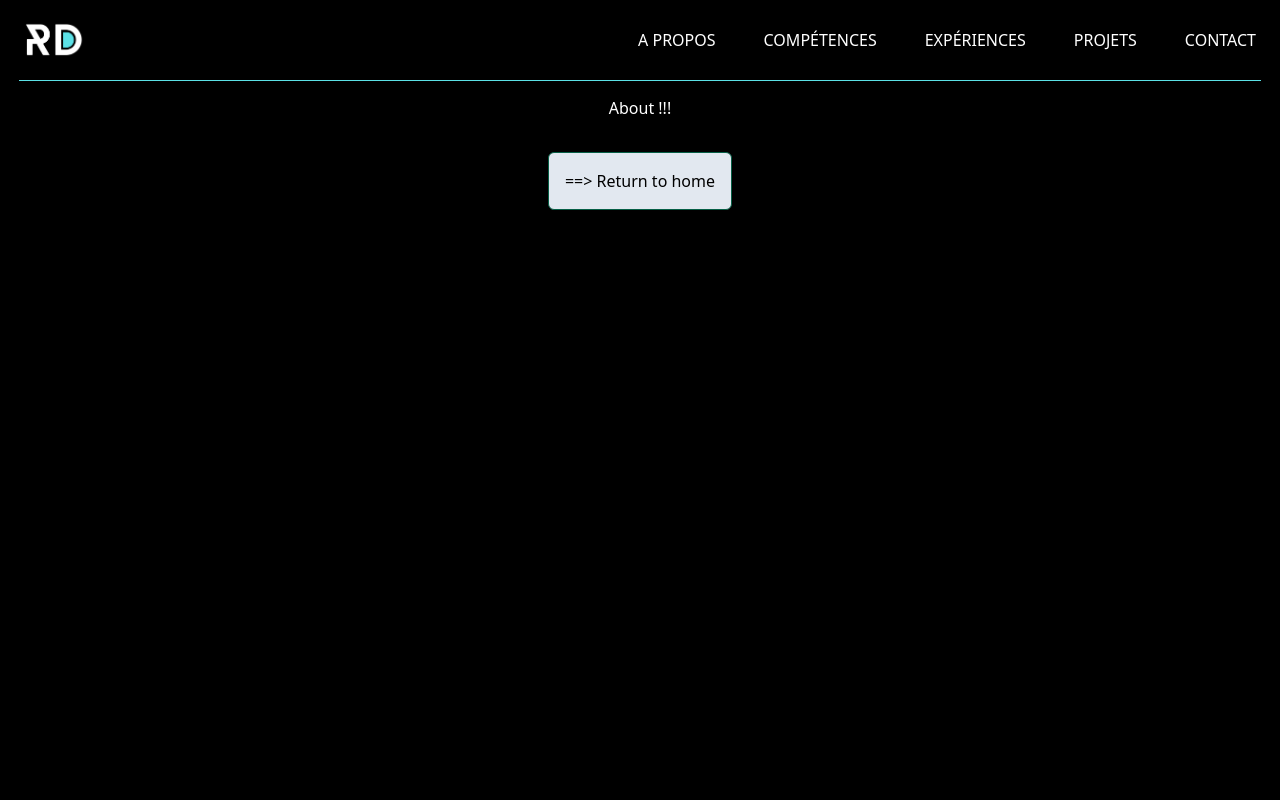
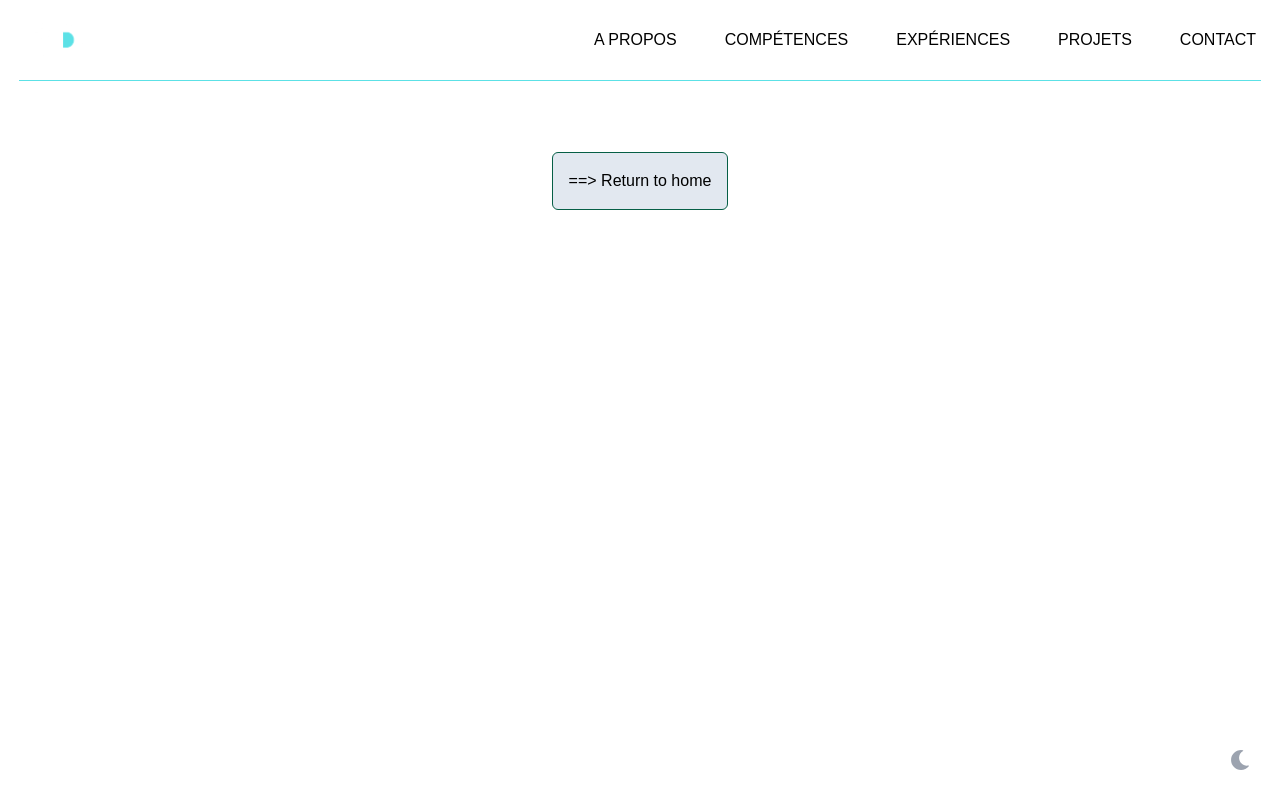
Before and after one commit to DavyR01/davyrobert-portfolio, a Next.js app: page /about in a window 1280 px wide. Shown: the top 800 px of the page. Built offline with nearby package versions, Linux system fonts and the light colour scheme.

Commit message:
- add theme provider and themeToggle for switch mode - implementation switch dark & light mode

```diff
--- a/src/app/components/Navbar.tsx
+++ b/src/app/components/Navbar.tsx
@@ -36,7 +36,11 @@ const Navbar = () => {
    }, [menuOpen]);
 
    return (
-      <header className="fixed top-0 left-0 right-0 z-30 w-full max-w-[1400px] mx-auto bg-black">
+      <header className="
+      fixed top-0 left-0 right-0 z-30 w-full max-w-[1400px] mx-auto
+      bg-white text-black
+      dark:bg-black/90  dark:text-white
+    ">
          <div ref={navRef} className="flex flex-col md:flex-row md:justify-between md:items-center px-6 h-20">
             <div className="flex justify-between items-center w-full md:w-auto h-20">
                {/* <Link href="/" className="text-white text-xl font-bold italic">
@@ -73,9 +77,9 @@ const Navbar = () => {
             {/* Menu navigation */}
             <nav
                className={`${menuOpen
-                  ? 'flex bg-black/90 absolute top-20 left-0 w-full pt-6 border-t border-[#5ce1e6]'
+                  ? 'flex bg-white dark:bg-black/90 absolute top-20 left-0 w-full pt-6 border-t border-[#5ce1e6]'
                   : 'hidden'
-                  } flex-col md:flex md:static md:flex-row md:gap-20 items-center text-white text-base transition-all duration-300`}
+                  } flex-col md:flex md:static md:flex-row md:gap-20 items-center text-base transition-all duration-300`}
             >
                <ul className="flex flex-col md:flex-row gap-6 md:gap-12 items-center list-none">
                   <li>
--- /dev/null
+++ b/src/app/components/ThemeToggle.tsx
@@ -0,0 +1,46 @@
+
+'use client';
+
+import { KeyboardEvent } from 'react';
+import { useTheme } from '@/context/ThemeContext';
+import { FaMoon, FaSun } from 'react-icons/fa';
+
+const ThemeToggle = () => {
+  const { theme, toggleTheme } = useTheme();
+
+
+
+  const handleKey = (e: KeyboardEvent<HTMLButtonElement>) => {
+    if (e.key === 'Enter' || e.key === ' ') {
+      e.preventDefault();
+      toggleTheme();
+    }
+  };
+
+  return (
+    <button
+      aria-label="Toggle theme"
+      onClick={toggleTheme}
+      onKeyDown={handleKey}
+      className={`fixed bottom-4 right-4 z-50 w-12 h-12 rounded-full flex items-center justify-center transition-colors
+        ${theme === 'light' ? 'bg-white text-gray-700' : 'bg-gray-900 text-yellow-300'}`}
+    >
+      {theme === 'light' ? (
+        <FaMoon className="text-gray-400 text-xl" />
+      ) : (
+        <FaSun className="text-gray-400 text-xl" />
+      )}
+    </button>
+  );
+
+
+
+
+
+
+
+
+
+};
+
+export default ThemeToggle;
--- a/src/app/layout.tsx
+++ b/src/app/layout.tsx
@@ -5,6 +5,8 @@ import type { Metadata } from "next";
 import localFont from "next/font/local";
 import Footer from "./components/Footer";
 import Navbar from "./components/Navbar";
+import { ThemeProvider } from "@/context/ThemeContext";
+import ThemeToggle from "./components/ThemeToggle";
 
 const geistSans = localFont({
    src: "./fonts/GeistVF.woff",
@@ -30,7 +32,9 @@ export default function RootLayout({
    const isMaintenanceMode = process.env.APP_MAINTENANCE === "false";
    return (
       <html lang="en" className={`${geistSans.variable} ${geistMono.variable}`}>
-         <body className="antialiased flex flex-col min-h-screen overflow-x-hidden">            {isMaintenanceMode ? (
+         <body className="antialiased flex flex-col min-h-screen overflow-x-hidden">
+            <ThemeProvider>
+               {isMaintenanceMode ? (
                   <div className="h-screen flex justify-center items-center font-medium text-3xl text-center text-white bg-[#1A1A1A]">
                      <div className="border border-[#5ce1e6] text-[#5ce1e6] p-16">Le site est actuellement en cours d&apos;élaboration. <br /> Veuillez patienter...............</div>
                   </div>
@@ -41,8 +45,10 @@ export default function RootLayout({
                         {children}
                      </main>
                      <Footer />
+                     <ThemeToggle />
                   </>
                )}
+            </ThemeProvider>
          </body>
       </html>
    );
--- /dev/null
+++ b/src/context/ThemeContext.tsx
@@ -0,0 +1,44 @@
+"use client";
+
+import { createContext, useContext, useEffect, useState, useMemo, useCallback, ReactNode } from "react";
+
+export type Theme = "light" | "dark";
+
+interface ThemeContextType {
+  theme: Theme;
+  toggleTheme: () => void;
+}
+
+const ThemeContext = createContext<ThemeContextType | undefined>(undefined);
+
+export const ThemeProvider = ({ children }: { children: ReactNode }) => {
+  const [theme, setTheme] = useState<Theme>(() => {
+    if (typeof window === "undefined") return "light";
+    return (localStorage.getItem("theme") as Theme) ?? "light";
+  });
+
+  useEffect(() => {
+    document.documentElement.classList.toggle("dark", theme === "dark");
+    localStorage.setItem("theme", theme);
+  }, [theme]);
+
+  const toggleTheme = useCallback(() => {
+    setTheme((prev) => (prev === "light" ? "dark" : "light"));
+  }, []);
+
+  const ctx = useMemo(() => ({ theme, toggleTheme }), [theme, toggleTheme]);
+
+  return (
+    <ThemeContext.Provider value={ctx}>
+      {children}
+    </ThemeContext.Provider>
+  );
+};
+
+export const useTheme = () => {
+  const ctx = useContext(ThemeContext);
+  if (!ctx) {
+    throw new Error("useTheme must be used within a ThemeProvider");
+  }
+  return ctx;
+};
--- a/src/styles/globals.css
+++ b/src/styles/globals.css
@@ -11,15 +11,19 @@
 }
 
 body {
-   /* color: rgb(var(--foreground-rgb));
-   background: linear-gradient(to bottom,
-         transparent,
-         rgb(var(--background-end-rgb))) rgb(var(--background-start-rgb)); */
-   background-color: black;
-   /* background-color: rgb(42, 37, 37); */
+   color: var(--foreground);
+   background: var(--background);
+   font-family: Arial, Helvetica, sans-serif;
+
 
 }
 
+
+.dark :root {
+   --background: #0f0f0f;
+   --foreground: #ffffff;
+   --green-light: #5ce1e6;
+}
 
 /* Handle animation Numbers.tsx */
 @keyframes scroll-down {
--- a/tailwind.config.ts
+++ b/tailwind.config.ts
@@ -1,6 +1,7 @@
 import type { Config } from "tailwindcss";
 
 export default {
+   darkMode: 'class',
    content: [
       "./src/pages/**/*.{js,ts,jsx,tsx,mdx}",
       "./src/components/**/*.{js,ts,jsx,tsx,mdx}",
```
Lines whose indentation alone changed are shown as unchanged.
